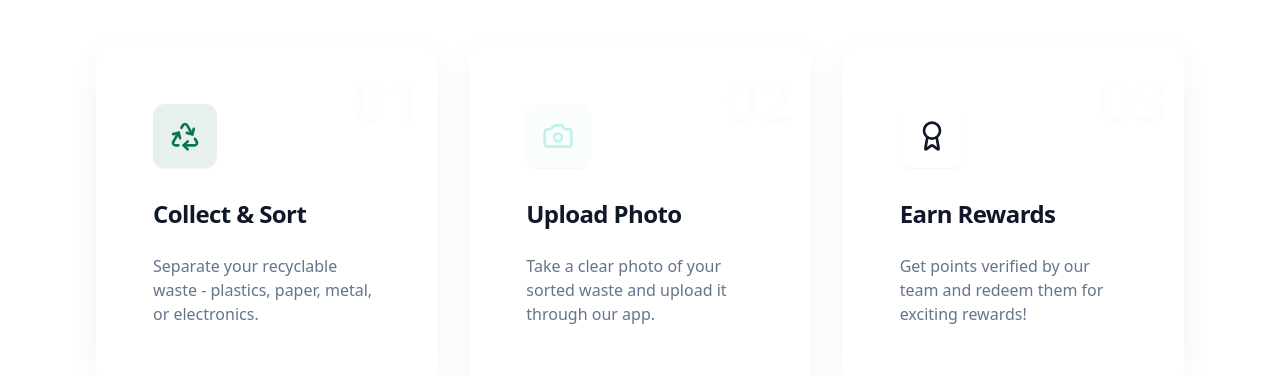
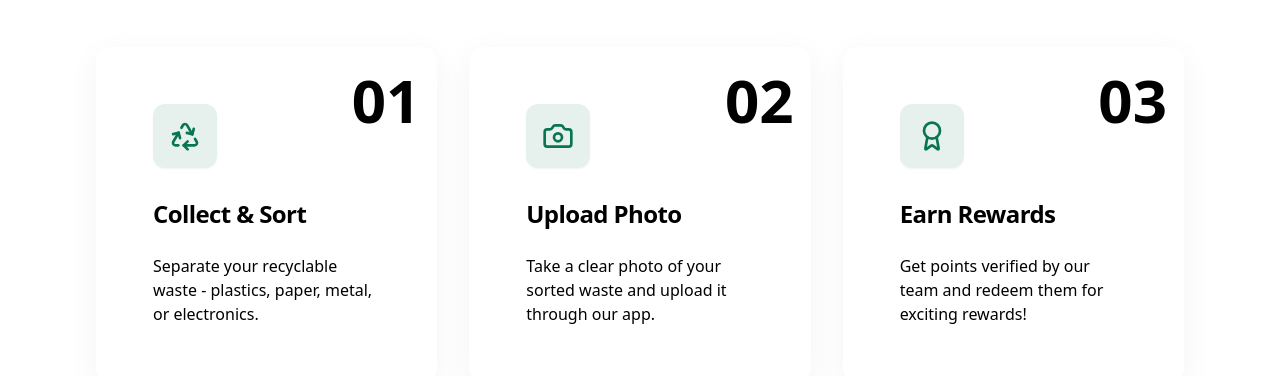
Before and after one commit to Saicharanra/web-T2Tapplication, a Next.js app: page / in a window 1280 px wide. Shown: the part 993-1369 px from the top of the page. Built offline with nearby package versions, Linux system fonts and the light colour scheme; no server answers.

Commit message:
layout updated
layout is updated the page of it

```diff
--- a/app/page.tsx
+++ b/app/page.tsx
@@ -72,27 +72,25 @@ export default function Home() {
       title: "Total Points Awarded",
       value: "2.4M",
       icon: Award,
-      variant: "warning" as const,
+      variant: "primary" as const,
       trend: { value: 18, isPositive: true },
     },
     {
       title: "Waste Recycled",
       value: "45.2 Tons",
       icon: TrendingUp,
-      variant: "success" as const,
+      variant: "primary" as const,
       trend: { value: 32, isPositive: true },
     },
-    // Ensure CO₂ Saved stat has its box rendered by keeping it in the array
     {
       title: "CO₂ Saved",
       value: "128 Tons",
       icon: Leaf,
-      variant: "secondary" as const,
+      variant: "primary" as const,
       trend: { value: 15, isPositive: true },
     },
   ];
 
-  // Ensure the Upload Photo step is present in the correct position for "How It Works"
   const steps = [
     {
       step: "01",
@@ -108,7 +106,7 @@ export default function Home() {
       desc:
         "Take a clear photo of your sorted waste and upload it through our app.",
       icon: Camera,
-      color: "secondary",
+      color: "primary",
     },
     {
       step: "03",
@@ -116,7 +114,7 @@ export default function Home() {
       desc:
         "Get points verified by our team and redeem them for exciting rewards!",
       icon: Award,
-      color: "warning",
+      color: "primary",
     },
   ];
 
@@ -125,10 +123,6 @@ export default function Home() {
     switch (color) {
       case "primary":
         return "bg-primary/10";
-      case "secondary":
-        return "bg-secondary/10";
-      case "warning":
-        return "bg-warning/10";
       default:
         return "bg-gray-100";
     }
@@ -137,10 +131,7 @@ export default function Home() {
     switch (color) {
       case "primary":
         return "text-primary";
-      case "secondary":
-        return "text-secondary";
-      case "warning":
-        return "text-warning";
+
       default:
         return "text-gray-500";
     }
@@ -278,11 +269,6 @@ export default function Home() {
       {/* Stats Section */}
       <section className="py-16 px-4 -mt-12 relative z-10">
         <div className="container mx-auto">
-          {/*
-            The CO₂ Saved box will always render since it is in stats array.
-            If it is not appearing, check if StatCard itself has conditional logic hiding it (not in this component).
-            Also ensure lg:grid-cols-4 for 4 stats.
-          */}
           <motion.div
             className="grid md:grid-cols-2 lg:grid-cols-4 gap-6"
             variants={containerVariants}
@@ -343,15 +329,15 @@ export default function Home() {
                       {/* @ts-ignore */}
                       <step.icon className={`h-8 w-8 ${getTextClass(step.color)}`} />
                     </div>
-                    <div className="absolute top-4 right-4 text-6xl font-bold text-muted/20 select-none">
+                    <div className="absolute top-4 right-4 text-6xl font-bold text-black select-none">
                       {step.step}
                     </div>
-                    <CardTitle className="text-2xl font-bold text-foreground mb-3">
+                    <CardTitle className="text-2xl font-bold text-black mb-3">
                       {step.title}
                     </CardTitle>
                   </CardHeader>
                   <CardContent>
-                    <p className="text-muted-foreground">{step.desc}</p>
+                    <p className="text-black">{step.desc}</p>
                   </CardContent>
                 </Card>
               </motion.div>
```
